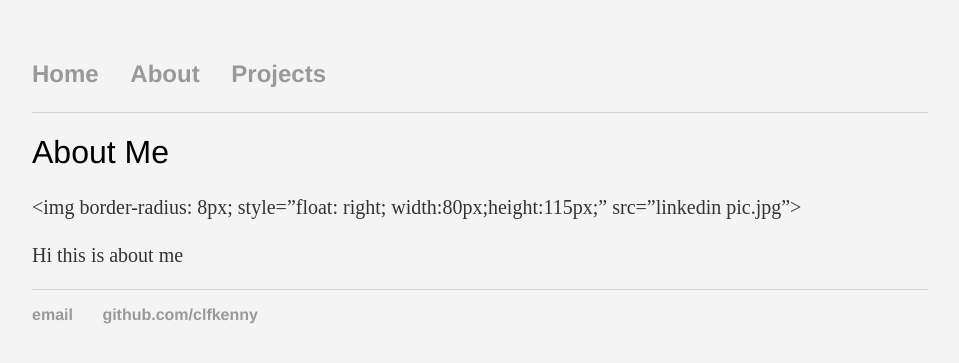
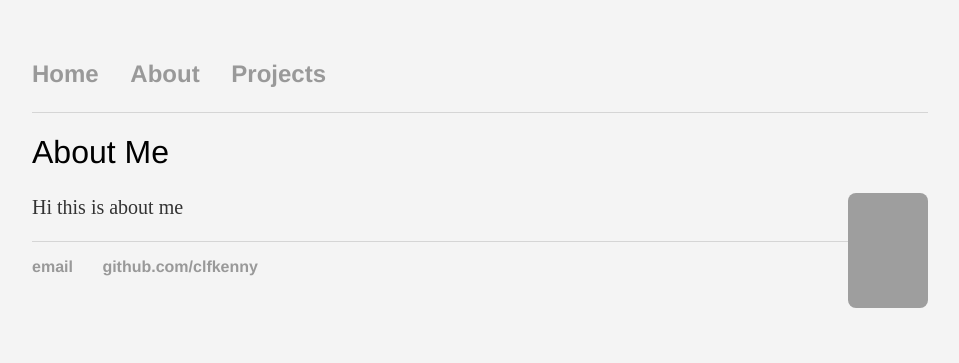
Before and after one commit to clfkenny/clfkenny.github.io, a Jekyll site: the page built from about/index.md, in a window 1280 px wide. Shown: the top 363 px of the page, without its empty margins (160-1119 px from the left). Built offline with Jekyll 4.4.1, drawn with Linux system fonts in a browser that asks for light colours; grey boxes are pictures that could not be loaded.

Commit message:
Update index.md

```diff
--- a/about/index.md
+++ b/about/index.md
@@ -6,6 +6,6 @@ date: 4/26/18
 
 # About Me
 
-<img border-radius: 8px; style="float: right; width:80px;height:115px;" src="linkedin pic.jpg">
+<img style="float: right; width:80px;height:115px; border-radius: 8px;" src="linkedin pic.jpg">
 
 Hi this is about me
```
